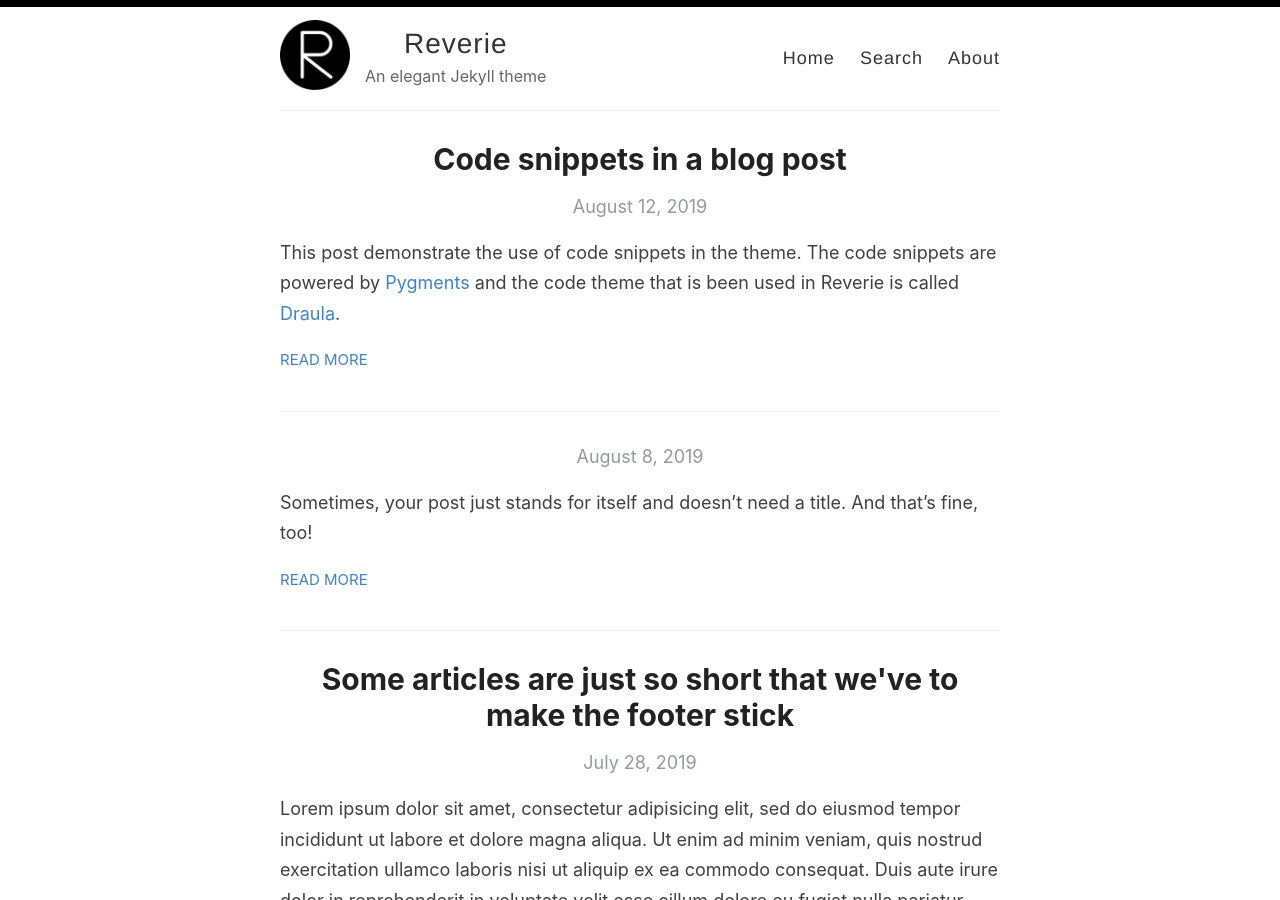
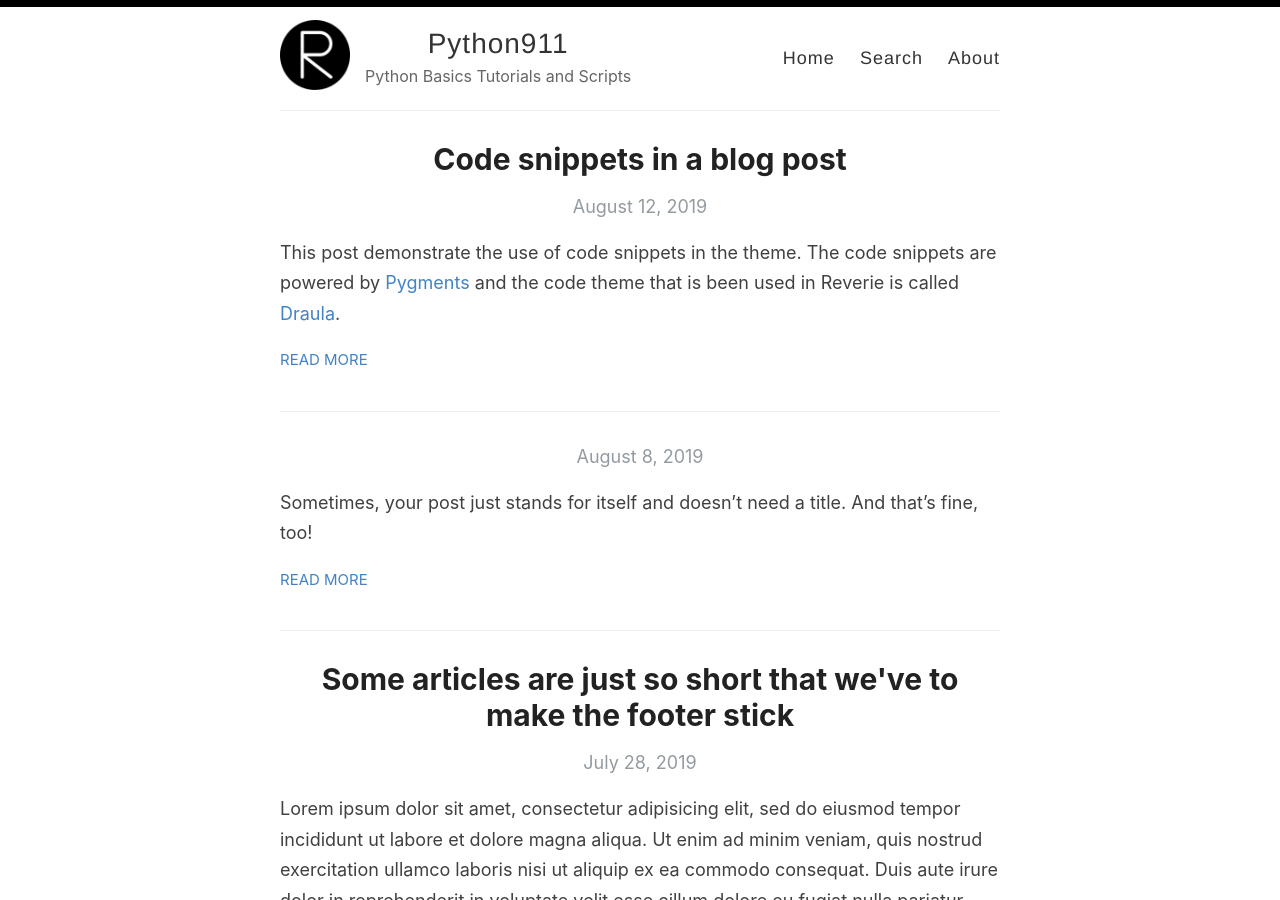
Before and after one commit to KikeVen/python911, a Jekyll site: the page built from index.html, in a window 1280 px wide and 900 px high. Built offline with Jekyll 4.4.1, drawn with Linux system fonts in a browser that asks for light colours; the list of posts is cut into pages by our own code.

Commit message:
yml update

```diff
--- a/_config.yml
+++ b/_config.yml
@@ -3,13 +3,13 @@
 #
 
 # Name of your site (displayed in the header)
-name: Reverie
+name: Python911
 
 # Name of the author
-author: Amit Merchant
+author: Enrique Bruzual
 
 # Short bio or description (displayed in the header)
-description: An elegant Jekyll theme
+description: Python Basics Tutorials and Scripts
 
 # URL of your avatar or profile pic (you could use your GitHub profile pic)
 avatar: /images/reverie.png
@@ -21,15 +21,15 @@ avatar: /images/reverie.png
 # Includes an icon in the footer for each username you enter
 footer-links:
   dribbble:
-  email: amit.d.merchant@gmail.com
+  email:
   facebook:
   flickr:
-  github: amitmerchant1990/reverie
+  github: KikeVen
   instagram:
   linkedin:
   pinterest:
   rss: rss
-  twitter: amit_merchant
+  twitter:
   stackoverflow:
   youtube: # channel/<your_long_string> or user/<user-name>
   googleplus: # anything in your profile username that comes after plus.google.com/
@@ -45,14 +45,14 @@ google_analytics: UA-43339302-11
 
 # Your website URL (e.g. http://amitmerchant1990.github.io or http://www.amitmerchant.com)
 # Used for Sitemap.xml and your RSS feed
-url: http://www.amitmerchant.com/reverie
-enforce_ssl: https://www.amitmerchant.com/reverie
+url: http://kikeven.github.io
+enforce_ssl: https://kikeven.github.io
 
 # If you're hosting your site at a Project repository on GitHub pages
 # (http://yourusername.github.io/repository-name)
 # and NOT your User repository (http://yourusername.github.io)
 # then add in the baseurl here, like this: "/repository-name"
-baseurl: "/reverie"
+baseurl: "/python911"
 
 #
 # !! You don't need to change any of the configuration flags below !!
```
